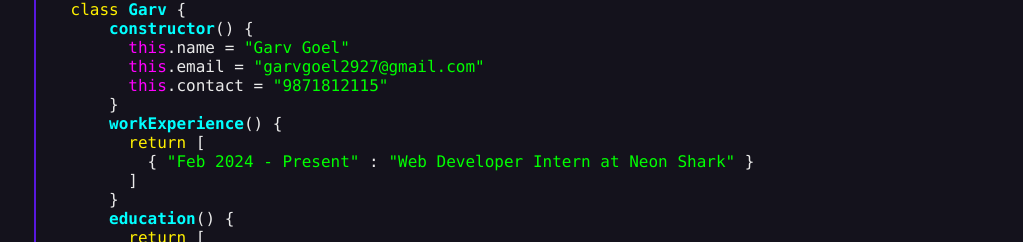
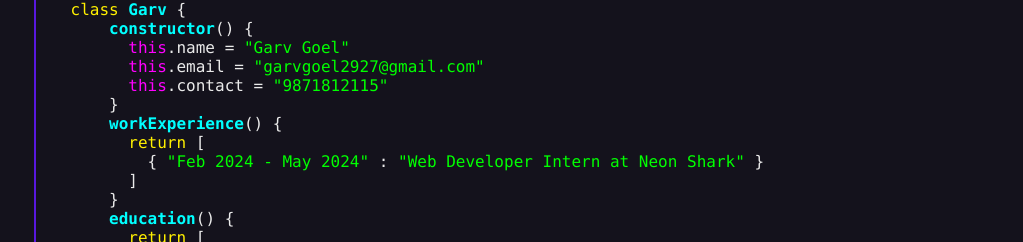
Before and after one commit to GarvGoel08/portfolio, a React (Create React App) app: page / in a window 1280 px wide. Shown: the part 1484-1726 px from the top of the page, without its empty margins (194-1217 px from the left). Built offline with nearby package versions, Linux system fonts and the light colour scheme.

Commit message:
Updated Internship Experience

```diff
--- a/src/Components/About/About.js
+++ b/src/Components/About/About.js
@@ -21,7 +21,7 @@ export default function About() {
     }
     workExperience() {
       return [
-        { "Feb 2024 - Present" : "Web Developer Intern at Neon Shark" }
+        { "Feb 2024 - May 2024" : "Web Developer Intern at Neon Shark" }
       ]
     }
     education() {
```
